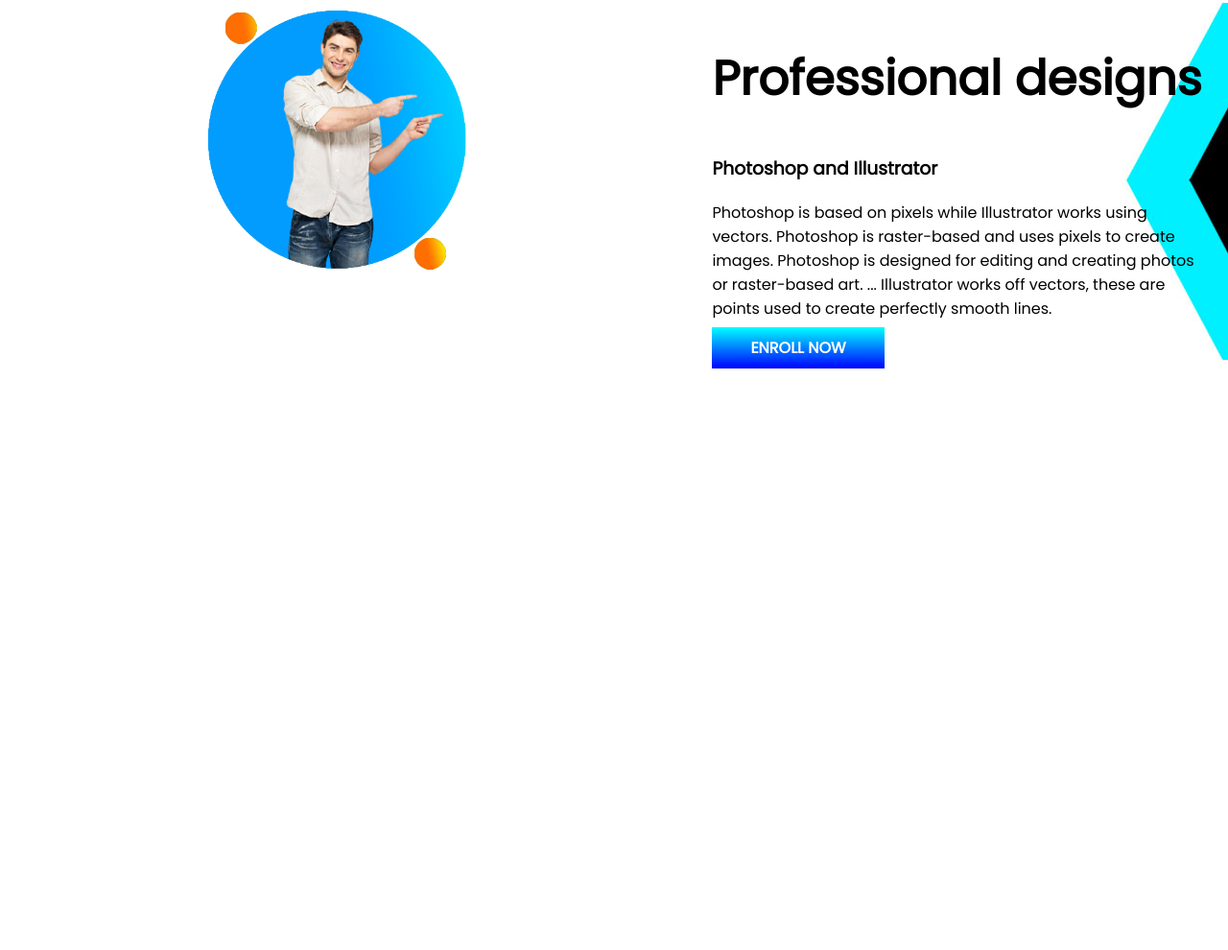
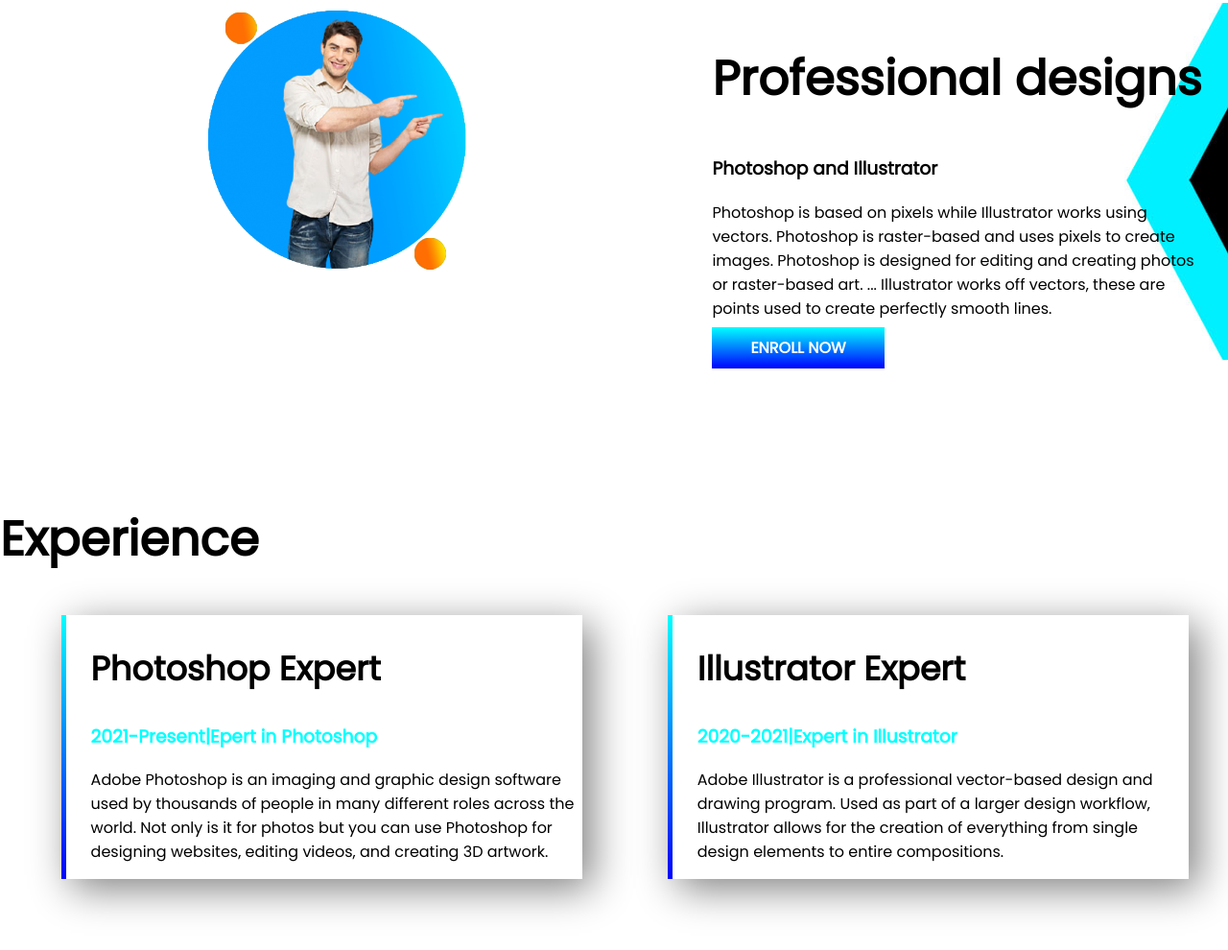
Before and after one commit to Azim1269/First-portfolio, a plain HTML site: page index.html in a window 1280 px wide. Shown: the part 660-1650 px from the top of the page at 96% size. Before the commit the page ends 1185 px from the top, so only its background shows below. Drawn offline with Linux system fonts and the light colour scheme.

Commit message:
border-shadow added

```diff
--- a/index.html
+++ b/index.html
@@ -12,7 +12,7 @@
 
 </head>
 <body>
-    <section class="Top-banner"><div class="half-width"><h1>Welcome to</h1>
+    <section class="Top-banner flexiable-container"><div class="half-width"><h1>Welcome to</h1>
         <h1><span class="blue-color">Azim sarkar</span> Portfolio</h1>
         <h3>Professional Graphic Designer</h3>
         <P>Graphic design is a craft where professionals create visual content to communicate messages. By applying visual hierarchy and page layout techniques, designers use typography and pictures to meet users' specific needs and focus on the logic of displaying elements in interactive designs, to optimize the user experience.
@@ -20,7 +20,7 @@
         </div>
 
     <div class="half-width"><img src="portfolio.png" alt=""></div></section>
-    <section class="side-banner">
+    <section class="side-banner flexiable-container">
         <div class="half-width">
             <img src="Portfolio-2.png" alt="">
         </div>
@@ -31,6 +31,20 @@
             <a class="Link-button" href="https://www.behance.net/AzimGraphic">ENROLL NOW</a>
         </div>
     </section>
+    <section class="experiences">
+        <h1>Experience</h1>
+        <div class="flexiable-container">
+            <div class="experience-item">
+            <h2>Photoshop Expert</h2>
+        <h3 class="blue-color">2021-Present|Epert in Photoshop</h3>
+        <p>Adobe Photoshop is an imaging and graphic design software used by thousands of people in many different roles across the world. Not only is it for photos but you can use Photoshop for designing websites, editing videos, and creating 3D artwork.</p>
+        </div>
+        <div class="experience-item">
+            <h2>Illustrator Expert</h2>
+        <h3 class="blue-color">2020-2021|Expert in Illustrator</h3>
+        <p>Adobe Illustrator is a professional vector-based design and drawing program. Used as part of a larger design workflow, Illustrator allows for the creation of everything from single design elements to entire compositions.</p>
+        </div></div>
+    </section>
 
 </body>
 </html>
--- a/style.css
+++ b/style.css
@@ -5,10 +5,13 @@
 h1{
     font-size: 50px;
 }
+h2{
+    font-size: 35px;
+}
 .blue-color{
     color: aqua;
 }
-section{
+.flexiable-container{
     display: flex;
     margin-bottom: 150px;
 }
@@ -36,3 +39,14 @@
     background-repeat: no-repeat;
     background-position: right;
 }
+.experience-item{
+    box-shadow: 10px 10px 40px gray;
+    width: 40%;
+    padding-left: 2%;
+    margin-left: 5%;
+    margin-right: 2%;
+    border-left: 5px solid;
+    border-image: linear-gradient(aqua, blue);
+    border-image-slice: 1;
+
+}
```
